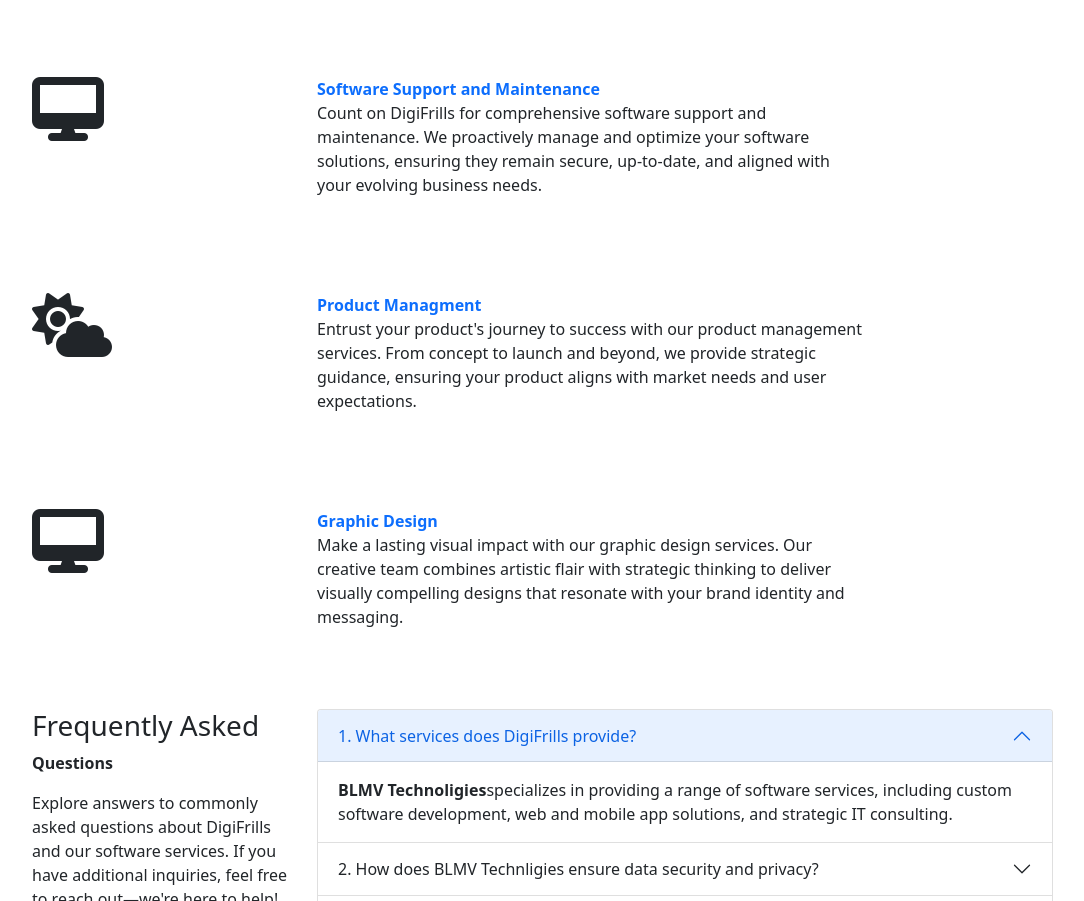
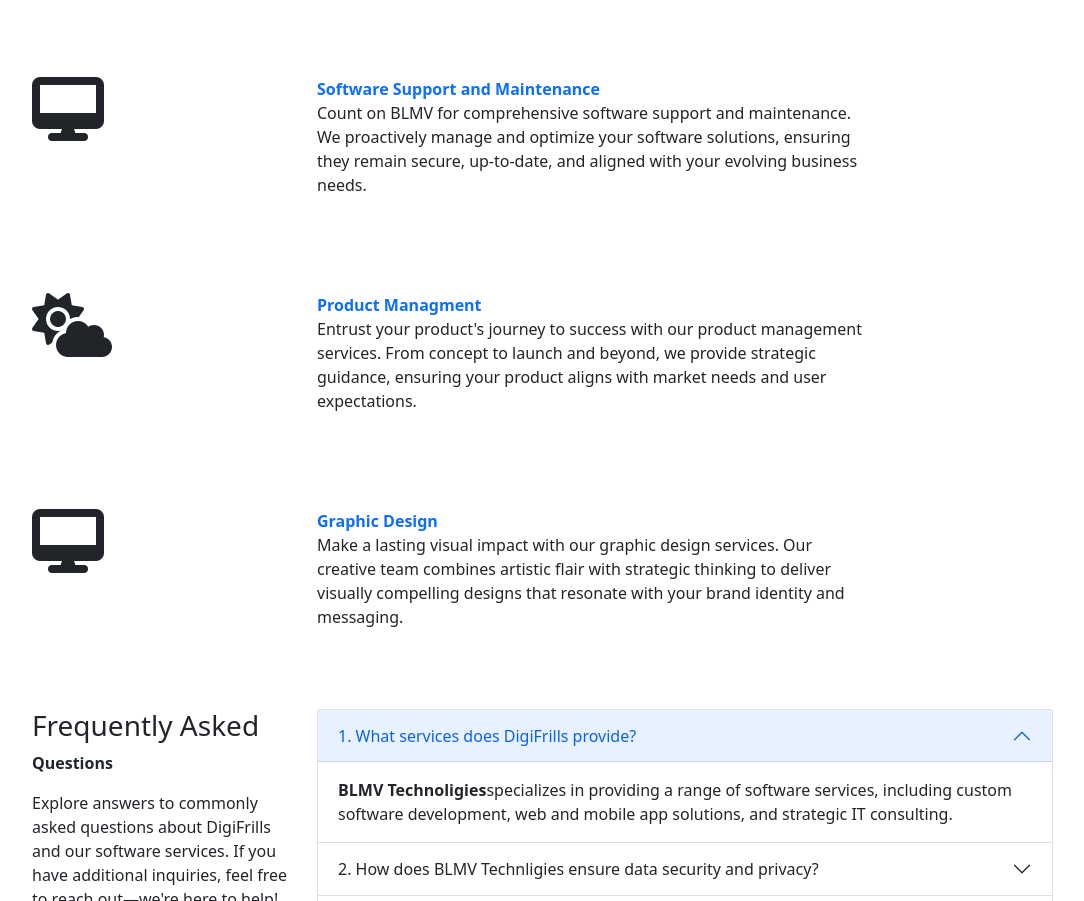
Before and after one commit to MavuriManikantaReddy/blvms-update, a plain HTML site: page index.html in a window 1280 px wide. Shown: the part 2775-3676 px from the top of the page, without its empty margins (50-1134 px from the left). Drawn offline with nearby package versions, Linux system fonts and the light colour scheme.

Commit message:
Update index.html
name chnaged

```diff
--- a/index.html
+++ b/index.html
@@ -382,7 +382,7 @@
                 </div>
                   <div class="col-lg-6">
                     <a href="#" id="workid" class="fw-bold">Software Support and Maintenance</a>
-                    <p>Count on DigiFrills for comprehensive software support and maintenance. We proactively manage and optimize your software solutions, ensuring they remain secure, up-to-date, and aligned with your evolving business needs.
+                    <p>Count on BLMV for comprehensive software support and maintenance. We proactively manage and optimize your software solutions, ensuring they remain secure, up-to-date, and aligned with your evolving business needs.
                     </p>
                   </div>
             </div>
```
